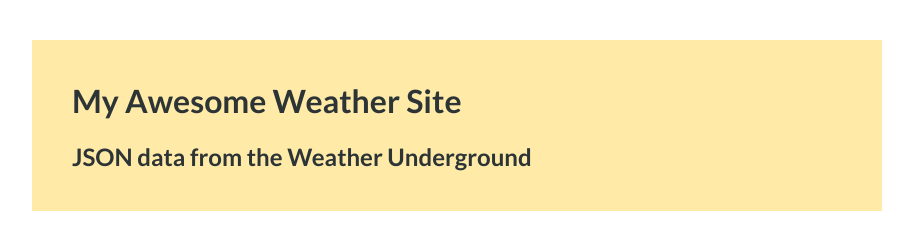
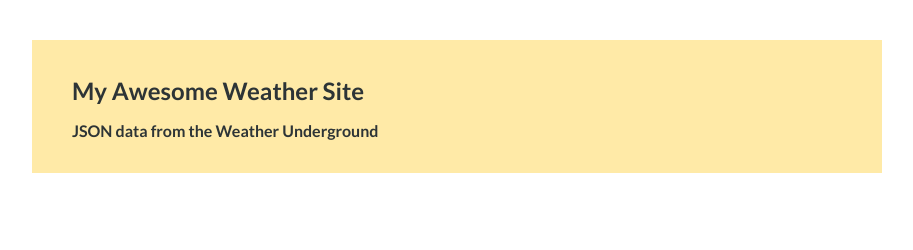
Before and after one commit to dominikaporzyczka/WeatherSite-externalAPI, a plain HTML site: page index.html in a window 1280 px wide. Shown: the whole page, without its empty margins (183-1096 px from the left). Drawn offline with Linux system fonts and the light colour scheme.

Commit message:
Change headers font size

```diff
--- a/css/app.css
+++ b/css/app.css
@@ -1,3 +1,4 @@
+/* >>>> GENERAL <<<< */
 html,
 body {
     margin: 0;
@@ -16,6 +17,14 @@ html {
     box-sizing: inherit;
 }
 
+h1 {
+    font-size: 1.5em;
+}
+
+h2 {
+    font-size: 1em;
+}
+
 #container {
     max-width: 850px;
     margin: 40px auto;
```
